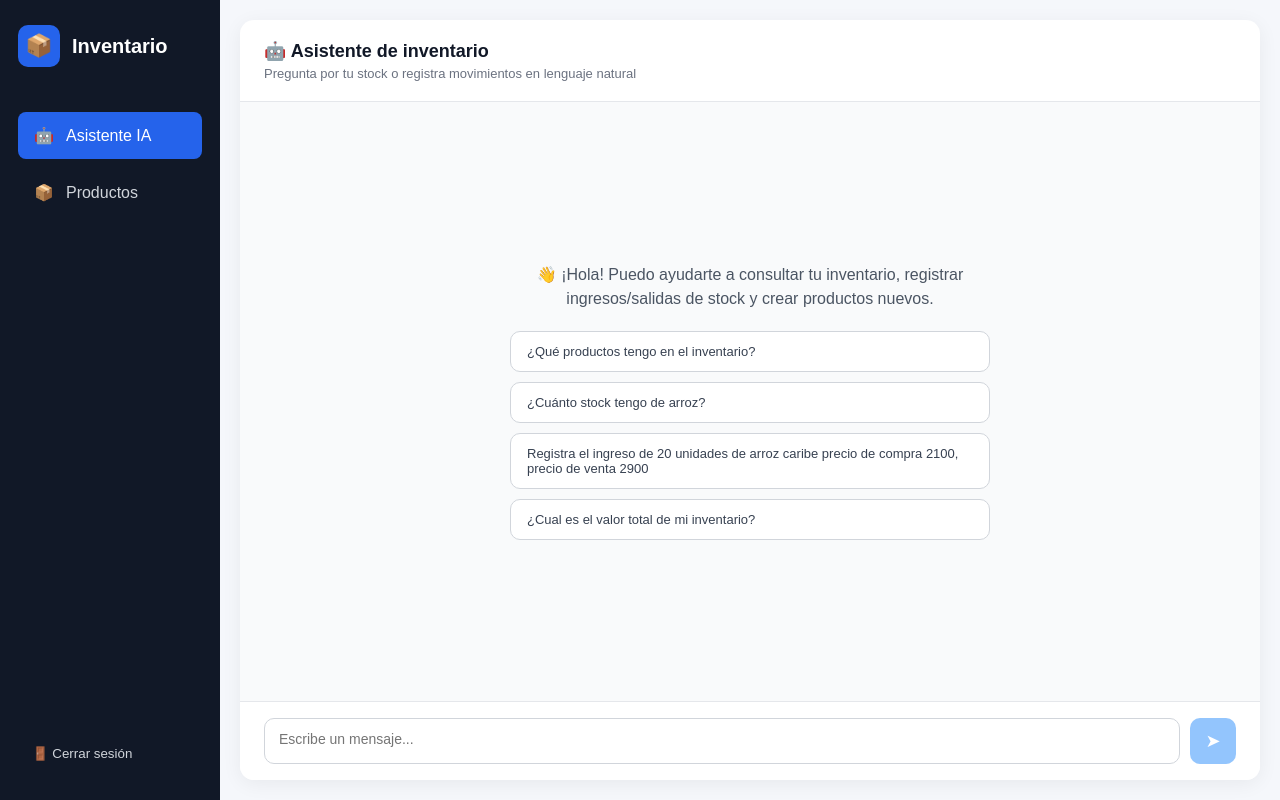
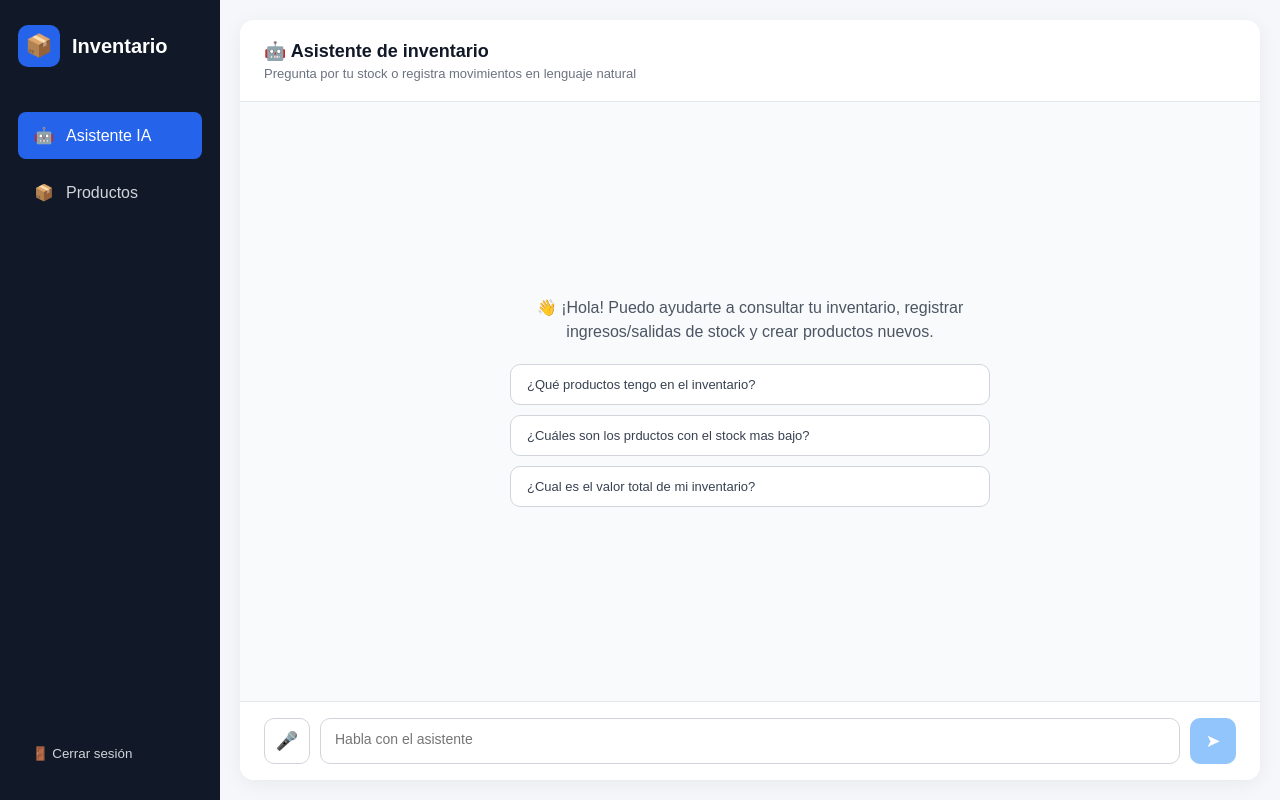
Before and after one commit to creator-krixus/inventory-frontend, a Vue app: page /assistant in a window 1280 px wide. Built offline with nearby package versions, Linux system fonts and the light colour scheme; sample sign-in values are in the browser's storage.

Commit message:
add message of voz in chat with assistant

```diff
--- a/src/components/ChatPanel.vue
+++ b/src/components/ChatPanel.vue
@@ -1,5 +1,5 @@
 <script setup>
-import { computed, nextTick, ref, watch } from "vue";
+import { computed, nextTick, onBeforeUnmount, ref, watch } from "vue";
 import { useAgentStore } from "../stores/agent.store";
 
 const store = useAgentStore();
@@ -12,8 +12,7 @@ const loading = computed(() => store.loading);
 
 const suggestions = [
   "¿Qué productos tengo en el inventario?",
-  "¿Cuánto stock tengo de arroz?",
-  "Registra el ingreso de 20 unidades de arroz caribe precio de compra 2100, precio de venta 2900",
+  "¿Cuáles son los prductos con el stock mas bajo?",
   "¿Cual es el valor total de mi inventario?"
 ];
 
@@ -48,6 +47,90 @@ const clearChat = () => {
   const confirmed = confirm("¿Borrar toda la conversación con el asistente?");
   if (confirmed) store.reset();
 };
+
+// ---- Entrada por voz (Web Speech API) ----
+// Solo Chrome/Edge y Chrome Android la soportan bien (Safari/iOS no).
+// Si el navegador no la soporta, isVoiceSupported queda en false y el
+// botón de micrófono ni siquiera se muestra — no rompe nada en esos casos.
+const SpeechRecognitionApi =
+  typeof window !== "undefined"
+    ? window.SpeechRecognition || window.webkitSpeechRecognition
+    : null;
+
+const isVoiceSupported = !!SpeechRecognitionApi;
+const isRecording = ref(false);
+const voiceError = ref("");
+
+let recognition = null;
+
+const createRecognition = () => {
+  const instance = new SpeechRecognitionApi();
+  instance.lang = "es-CO";
+  instance.continuous = true;
+  instance.interimResults = true;
+
+  instance.onresult = (event) => {
+    let transcript = "";
+    for (let i = 0; i < event.results.length; i += 1) {
+      transcript += event.results[i][0].transcript;
+    }
+    input.value = transcript;
+  };
+
+  instance.onerror = (event) => {
+    isRecording.value = false;
+
+    if (event.error === "not-allowed" || event.error === "service-not-allowed") {
+      voiceError.value = "No se pudo acceder al micrófono. Revisa los permisos del navegador.";
+    } else if (event.error === "no-speech") {
+      voiceError.value = "No detecté ningún audio. Intenta de nuevo.";
+    } else {
+      voiceError.value = "Hubo un problema con el reconocimiento de voz.";
+    }
+
+    setTimeout(() => { voiceError.value = ""; }, 4000);
+  };
+
+  instance.onend = () => {
+    isRecording.value = false;
+  };
+
+  return instance;
+};
+
+const toggleRecording = () => {
+  if (!isVoiceSupported) return;
+
+  if (!recognition) {
+    recognition = createRecognition();
+  }
+
+  if (isRecording.value) {
+    recognition.stop();
+    return;
+  }
+
+  voiceError.value = "";
+  input.value = "";
+  isRecording.value = true;
+
+  try {
+    recognition.start();
+  } catch {
+    // start() puede lanzar si ya estaba iniciado; se ignora, onend
+    // eventualmente resetea el estado.
+    isRecording.value = false;
+  }
+};
+
+onBeforeUnmount(() => {
+  if (recognition) {
+    recognition.onresult = null;
+    recognition.onerror = null;
+    recognition.onend = null;
+    recognition.stop();
+  }
+});
 </script>
 
 <template>
@@ -107,11 +190,24 @@ const clearChat = () => {
       </div>
     </div>
 
+    <p v-if="voiceError" class="chat__voice-error">🎤 {{ voiceError }}</p>
+
     <form class="chat__input-row" @submit.prevent="send">
+      <button
+        v-if="isVoiceSupported"
+        type="button"
+        class="chat__mic"
+        :class="{ 'chat__mic--recording': isRecording }"
+        :title="isRecording ? 'Detener grabación' : 'Hablar en vez de escribir'"
+        @click="toggleRecording"
+      >
+        {{ isRecording ? "⏹️" : "🎤" }}
+      </button>
+
       <textarea
         v-model="input"
         rows="1"
-        placeholder="Escribe un mensaje..."
+        :placeholder="isRecording ? 'Escuchando...' : 'Habla con el asistente'"
         :disabled="loading"
         @keydown="handleKeydown"
       ></textarea>
@@ -297,6 +393,53 @@ const clearChat = () => {
   }
 }
 
+.chat__voice-error {
+  padding: 8px 24px;
+  font-size: 12.5px;
+  color: #b91c1c;
+  background: #fef2f2;
+  border-top: 1px solid #fca5a5;
+}
+
+.chat__mic {
+  width: 46px;
+  height: 46px;
+  border: 1px solid #d1d5db;
+  border-radius: 10px;
+  background: white;
+  font-size: 18px;
+  cursor: pointer;
+  display: flex;
+  align-items: center;
+  justify-content: center;
+  transition: 0.2s;
+  flex-shrink: 0;
+}
+
+.chat__mic:hover {
+  border-color: #2563eb;
+  background: #eff6ff;
+}
+
+.chat__mic--recording {
+  background: #dc2626;
+  border-color: #dc2626;
+  color: white;
+  animation: chat-mic-pulse 1.4s infinite;
+}
+
+@keyframes chat-mic-pulse {
+  0% {
+    box-shadow: 0 0 0 0 rgba(220, 38, 38, 0.45);
+  }
+  70% {
+    box-shadow: 0 0 0 10px rgba(220, 38, 38, 0);
+  }
+  100% {
+    box-shadow: 0 0 0 0 rgba(220, 38, 38, 0);
+  }
+}
+
 .chat__input-row {
   display: flex;
   gap: 10px;
@@ -386,7 +529,6 @@ const clearChat = () => {
 .chat__messages {
   padding: 14px;
   gap: 10px;
-  height: 200px;
 }
 
 .chat__bubble {
@@ -403,8 +545,9 @@ const clearChat = () => {
   height: 42px;
 }
 
-.chat__empty {
-  margin: 20px 0;
+.chat__mic {
+  width: 42px;
+  height: 42px;
 }
 
 }
```
